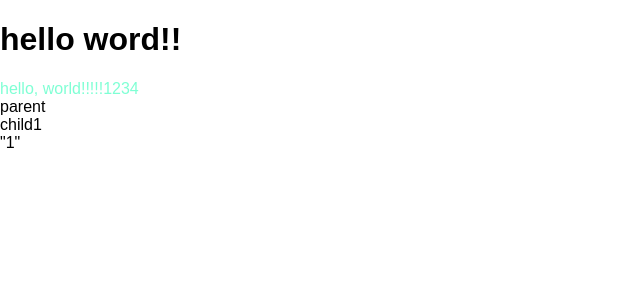
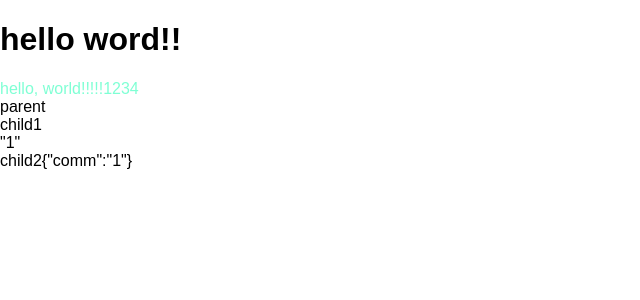
Before and after one commit to zhangqiang1003/react-learn, a React (Create React App) app: page / in a window 1280 px wide. Shown: the top 300 px of the page, without its empty margins (0-640 px from the left). Built offline with nearby package versions, Linux system fonts and the light colour scheme.

Commit message:
学习5：兄弟组件之间传值，先子传父，在父传子

```diff
--- a/src/Child2/Child2.js
+++ b/src/Child2/Child2.js
@@ -11,7 +11,7 @@ class Child2 extends Component {
   }
   render() {
     return (
-      <div className="child2">child2</div>
+      <div className="child2">child2{JSON.stringify(this.props.child1Info)}</div>
     )
   }
 }
--- a/src/Parent/Parent.js
+++ b/src/Parent/Parent.js
@@ -1,6 +1,7 @@
 import React, { Component } from 'react';
 import './Parent.css'
 import Child1 from '../Child1/Child1'
+import Child2 from '../Child2/Child2'
 
 class Parent extends Component {
   constructor() {
@@ -16,6 +17,7 @@ class Parent extends Component {
         parent
         <Child1 onClick={this.changeComm.bind(this)}/>
         {JSON.stringify(this.state.comm)}
+        <Child2 child1Info={this.state}/>
       </div>
     )
   }
```
